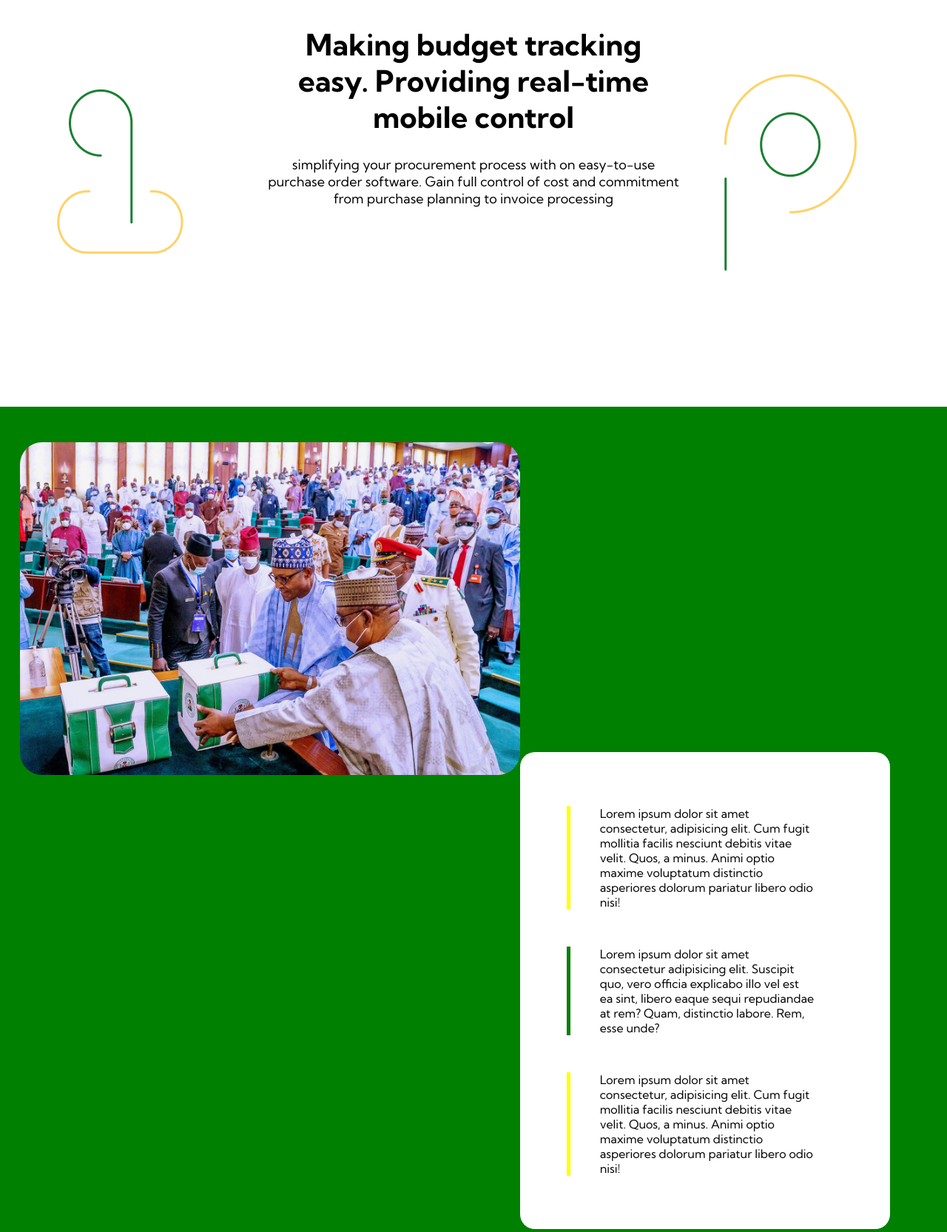
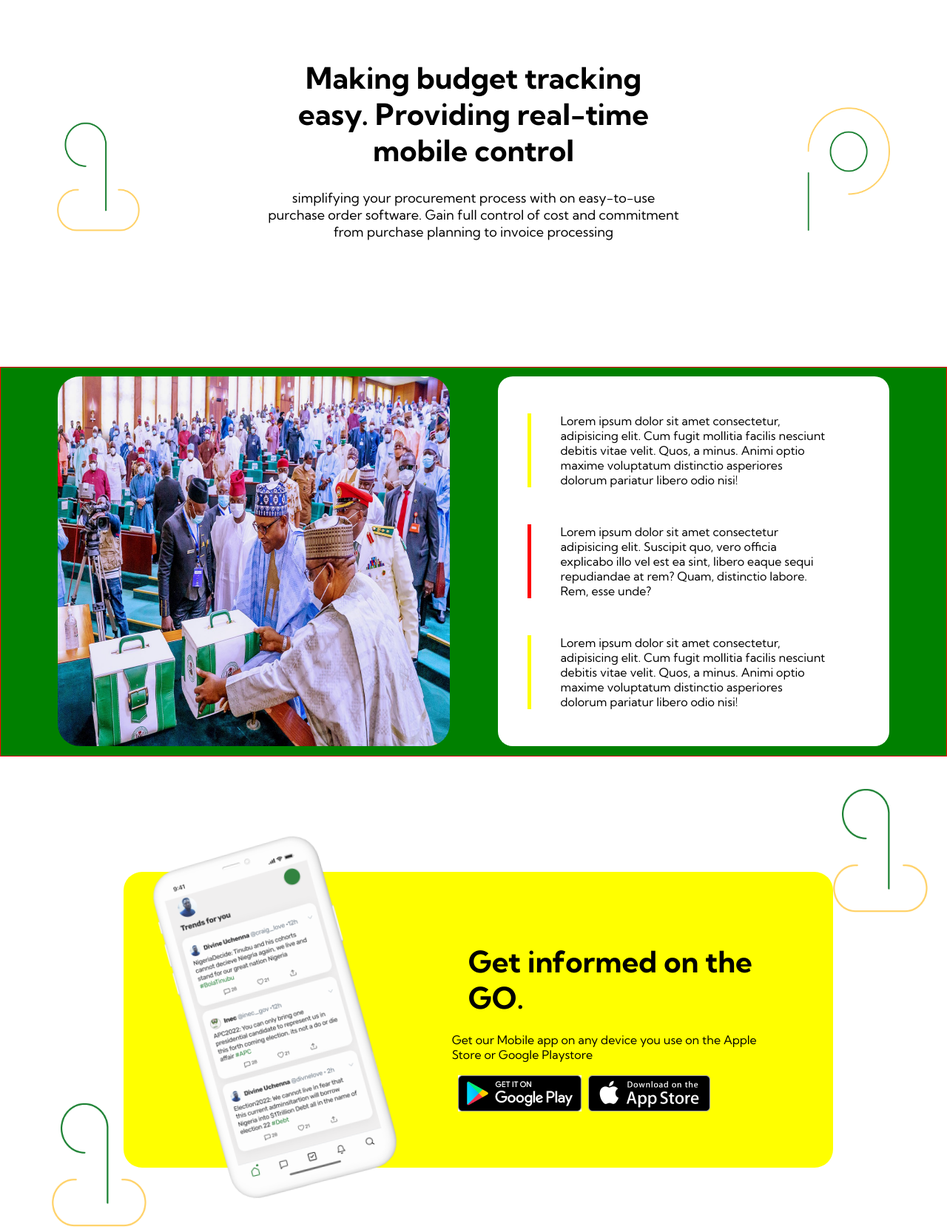
Before and after one commit to BaraClarkson/mySite, a plain HTML site: page index.html in a window 1280 px wide. Shown: the part 720-2386 px from the top of the page at 74% size. Drawn offline with Linux system fonts and the light colour scheme.

Commit message:
made responsive

```diff
--- a/index.html
+++ b/index.html
@@ -39,7 +39,7 @@
     <!-- Navbar Section Ends Here -->
 
     <div class="hero-section">
-      <div class="content flex-wrap">
+      <div class="flex-container">
         <div class="main__content">
           <h1>ParrotBox</h1>
           <h2>Building a better state, nation and community</h2>
@@ -65,10 +65,14 @@
         <div class="main__img--container">
           <img
             src="images/phone-front logo.png"
-            alt="New Message"
-            class="img-one"
+            alt=" phone front"
+            class="img-one img-responsive"
           />
-          <img src="images/phone-back logo.png" alt="" class="img-two" />
+          <img
+            src="images/phone-back logo.png"
+            alt="phone back"
+            class="img-two img-responsive"
+          />
         </div>
         <div class="clearfix"></div>
       </div>
@@ -80,7 +84,9 @@
     <!-- index Section -->
     <div class="index">
       <div class="content">
-        <div class="img1"><img src="images/side icon logo.png" alt="" /></div>
+        <div class="img1">
+          <img src="images/side icon logo.png" class="img-responsive" alt="" />
+        </div>
 
         <div class="literature">
           <h3>
@@ -92,21 +98,24 @@
             purchase planning to invoice processing
           </p>
         </div>
-        <div class="img2"><img src="images/rightside logo.png" alt="" /></div>
+        <div class="img2">
+          <img src="images/rightside logo.png" alt="" class="img-responsive" />
+        </div>
       </div>
       <div class="clearfix"></div>
     </div>
     <!-- Static Section -->
     <div class="static">
-      <div class="content flex-wrap">
-        <div class="election-img">
+      <div class="content flex-container">
+        <div class="img-resize">
           <img
             src="images/President-Muhammadu-Buhari-at-the-National-Assembly.jpg"
-            alt=""
-            class="img-responsive main-img"
+            alt="my picture"
+            class="img-responsive img-radius"
+            width=""
           />
         </div>
-        <div class="election-literature">
+        <div class="elect-lit">
           <p class="p1">
             Lorem ipsum dolor sit amet consectetur, adipisicing elit. Cum fugit
             mollitia facilis nesciunt debitis vitae velit. Quos, a minus. Animi
@@ -125,15 +134,17 @@
             libero odio nisi!
           </p>
         </div>
-        <div class="clearfix"></div>
       </div>
+      <div class="clearfix"></div>
     </div>
     <div class="app_ad">
-      <div class="img3"><img src="images/side icon logo.png" alt="" /></div>
-      <div class="content">
+      <div class="img3">
+        <img src="images/side icon logo.png" alt="" class="img-responsive" />
+      </div>
+      <div class="content margin_bottom">
         <div class="app-yellow margin-top">
           <div class="app-img">
-            <img src="images/Rectangle (1).png" alt="" />
+            <img src="images/Rectangle (1).png" class="img-responsive" alt="" />
           </div>
           <div class="app-info">
             <h3>Get informed on the GO.</h3>
@@ -141,13 +152,25 @@
               Get our Mobile app on any device you use on the Apple Store or
               Google Playstore
             </p>
-            <img src="images/Google play logo.png" alt="" />
-            <img src="images/Apple store logo.png" alt="" />
+            <div class="img-reduce">
+              <img
+                src="images/Google play logo.png"
+                alt=""
+                class="img-responsive"
+              />
+              <img
+                src="images/Apple store logo.png"
+                alt=""
+                class="img-responsive"
+              />
+            </div>
           </div>
           <div class="clearfix"></div>
         </div>
       </div>
-      <div class="img4"><img src="images/side icon logo.png" alt="" /></div>
+      <div class="img4">
+        <img src="images/side icon logo.png" alt="" class="img-responsive" />
+      </div>
     </div>
     <div class="clearfix"></div>
     <!-- we do -->
--- a/style.css
+++ b/style.css
@@ -2,8 +2,8 @@
 @import url(https://fonts.googleapis.com/css?family=Open+Sans);
 * {
     box-sizing: border-box;
-    margin: 0;
-    padding: 0;
+    margin: 0 0;
+    padding: 0 0;
     font-family: 'Kumbh Sans', sans-serif;
 }
 :root {
@@ -12,13 +12,12 @@
     --dark: #292826;
 }
 .content{
-    width: 90%;
-    margin: 0 auto;
-    padding: 1%;
+      width: 90%;
+      margin: 0 auto;
+      padding: 1%;
 }
 /* Navbar Css */
 header .nav{
-    border: 1px solid gold;
     background: #fff;
     padding: 1rem 7%;
     position: fixed;
@@ -50,11 +49,15 @@ header .nav .nav-bar li a{
    text-decoration: none;
    font-size: 120%;
    text-transform: uppercase;
+    display: block;
+    transition: all 0.3s ease-out;
 }
 header .nav .nav-bar li a:hover {
    color: lime;
    transform: 0.4s ease;
    border-bottom: 2px solid yellowgreen;
+   color: #c5cae9;
+   transform: rotate(6deg);
 
 }
 .menu-icon a{
@@ -62,10 +65,12 @@ header .nav .nav-bar li a:hover {
     color: lightgreen;
     margin-left: 1rem;
     font-size: 130%;
+     display: block;
+     transition: all 0.3s ease-out;
 }
 .menu-icon a:hover {
     color: darkgreen;
-    transform: 0.4s ease;
+     transform: rotate(6deg);
 }
 #menu-bar{
     padding: 0.1rem 0.5rem;
@@ -102,11 +107,9 @@ header .nav .nav-bar li a:hover {
 
 /* small devices(tables & phones) */
 @media only screen and (max-width:768px) {
-
     #menu-bar {
         display: block;
     }
-
     .nav-bar {
         position: absolute;
         top: 100%;
@@ -115,11 +118,9 @@ header .nav .nav-bar li a:hover {
         background-color: #000;
         padding: 2rem;
     }
-
     .nav-bar.active {
         left: 0;
     }
-
     .nav-bar li {
         font-size: 2rem;
         padding: 1.2rem;
@@ -128,31 +129,13 @@ header .nav .nav-bar li a:hover {
         border: 1px solid yellowgreen;
         width: 100%;
         border-radius: 0.8rem;
-
     }
-
- /* .election-literature {
-     margin-top: 115%;
-     width: 800px;
- } */
 
 }
 
 /* 640px */
-@media only screen and (max-width: 640px) {
-    /* .election-img{
-        width: 200px;
-    }
-    .main-img{
-        width: 4%;
-    } */
-    .election-literature{
-        margin-top: 10%;
-    }
-    .election-img {
-        margin-left: 150px;
+@media only screen and (max-width:640px) {
 
-    }
 }
 
 /* 479px */
@@ -163,22 +146,11 @@ header .nav .nav-bar li a:hover {
         font-size: 10px;
 
     }
-
-
 }
-
-
 /* hero section */
 
 .hero-section{
-    margin: 50px auto;
-}
-
-
-.main__content{
-    float: left;
-    max-width: 500px;
-    margin-top: 10%;
+    margin: 100px auto;
 }
 .main__content h1{
     font-size: 4rem;
@@ -186,6 +158,13 @@ header .nav .nav-bar li a:hover {
     max-width: 500px;
     flex: 1 1 30rem;
     animation: content .8s linear 1.2s backwards;
+}
+.flex-container{
+     max-width: 1200px;
+     margin: 0 auto;
+     display: grid;
+     grid-template-columns: repeat(auto-fit, minmax(500px, 1fr));
+     grid-column-gap: 65px;
 }
 
 @keyframes content {
@@ -223,6 +202,7 @@ header .nav .nav-bar li a:hover {
     max-width: 100%;
     transform: rotate(-5deg);
     animation: slideImage .8s linear;
+    margin-left: 0;
 }
 
 @keyframes slideImage {
@@ -272,9 +252,10 @@ header .nav .nav-bar li a:hover {
     max-width: 50%;
     text-align: right;
 }
-.img-one {
+.img-two {
     position: relative;
-    left: 79px;
+    right: 79px;
+    z-index: -1;
 }
 
 .clearfix{
@@ -294,11 +275,11 @@ header .nav .nav-bar li a:hover {
 .img1{
     margin-top: 10%;
     float: left;
-    width: 20%;
+    width: 10%;
 }
 .img2{
     position: relative;
-    width: 20%;
+    width: 10%;
     float: right;
     bottom: 180px;
 }
@@ -319,44 +300,30 @@ header .nav .nav-bar li a:hover {
     font-size: 18px;
 }
 
-
+/* Static section */
 .img-responsive {
+    height: 100%;
    width: 100%;
 }
-/* Static section */
-.election-img {
-    /* display: flex; */
-    float: left;
-    width: 60%;
+.img-resize{
+    width: 100%;
 }
-.main-img{
-     height: 160%;
-     width: 100%;
+.img-radius{
      border-radius: 30px;
-     position: relative;
-     top: 35px;
-     right: 50px;
-}
-.flex-wrap {
-    flex-wrap: wrap;
+     /* border-radius: 300px; */
+     /* width: 350px; */
 }
 .static{
-    margin-top: 0px;
+    border: 1px solid red;
     background-color: green;
 }
-.election-literature{
-    float: right;
-    width: 500px;
-    text-align: left;
+.elect-lit{
     background-color: #fff;
     border-radius: 20px;
-    padding: 2%;
-
 }
-.election-literature p{
+.elect-lit p{
     padding: 0px 40px;
     margin: 50px 40px;
-
     /* border-left: 2px solid green; */
 }
 .p1{
@@ -364,15 +331,15 @@ header .nav .nav-bar li a:hover {
 
 }
 .p2{
-    border-left: 5px solid green;
+    border-left: 5px solid red;
 }
 .p3 {
     border-left: 5px solid yellow;
 }
 
 /* App. Advert Section */
-.app-ad{
-    margin-top: 3000px;
+.app_ad{
+    margin-top: 30px;
 }
 .app-yellow{
     background-color: yellow;
@@ -387,14 +354,12 @@ header .nav .nav-bar li a:hover {
 
 }
 .margin-top{
-    margin-top:200px;
+    margin-top:10%;
     margin-bottom: 0px;
+    margin-left: 90px;
 
 }
-/* .app-img{
-    float: left;
-    position: absolute;
-} */
+
 .app-img img{
     max-width: 100%;
 
@@ -412,12 +377,15 @@ header .nav .nav-bar li a:hover {
 }
 .img3{
     float: right;
-    margin-right: 70px;
-    margin-top: 60px;
+    margin-right: 2%;
+    margin-top: 1%;
+    width: 10%;
 
 }
 .img4{
+    width: 10%;
     margin-top: 0px;
+    margin-left: 70px;
     text-align: left;
     position: relative;
     bottom: 100px;
@@ -437,7 +405,13 @@ header .nav .nav-bar li a:hover {
 }
 .app-info img{
     margin-top: 10%;
-    margin-left: 10%;
+    margin-left: 5%;
+
+}
+.img-reduce{
+    display: flex;
+    width: 40%;
+    height: 50%;
 }
 /* What we do section */
 .we_do{
@@ -451,7 +425,7 @@ header .nav .nav-bar li a:hover {
    border-bottom-width: 1px 49px ;
    max-width: 70%;
    margin: 0 auto;
-   font-size: 45px;
+   font-size: 350%;
    font-weight: bold;
    color: mediumseagreen;
 }
@@ -472,7 +446,7 @@ header .nav .nav-bar li a:hover {
 }
 .list ul li{
     padding: 10px 0px;
-    font-size: 17px;
+    font-size: 150%;
 
 }
 
@@ -480,10 +454,6 @@ header .nav .nav-bar li a:hover {
 .footer__container {
     background-color: #141414;
     padding: 60px 45px;
-    /* display: flex;
-    flex-direction: column;
-    justify-content: center;
-    align-items: center; */
 }
 
 #footer__logo {
@@ -514,12 +484,12 @@ header .nav .nav-bar li a:hover {
 }
 
  .footer__link--items {
-    /* display: flex; */
+    display: flex;
     flex-direction: column;
     align-items: flex-start;
     margin: 0px 90px;
     text-align: left;
-    max-width: 160px;
+    max-width: 100%;
     box-sizing: border-box;
 }
 
```
